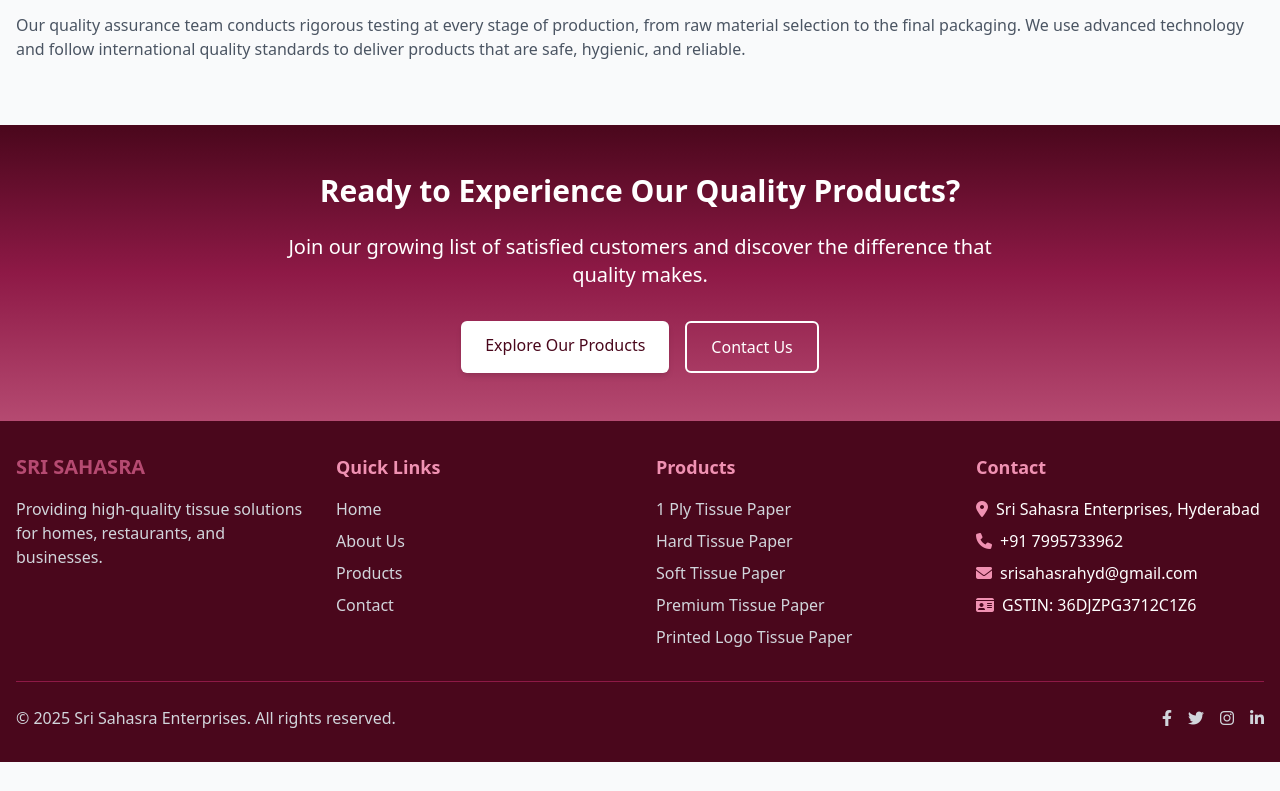
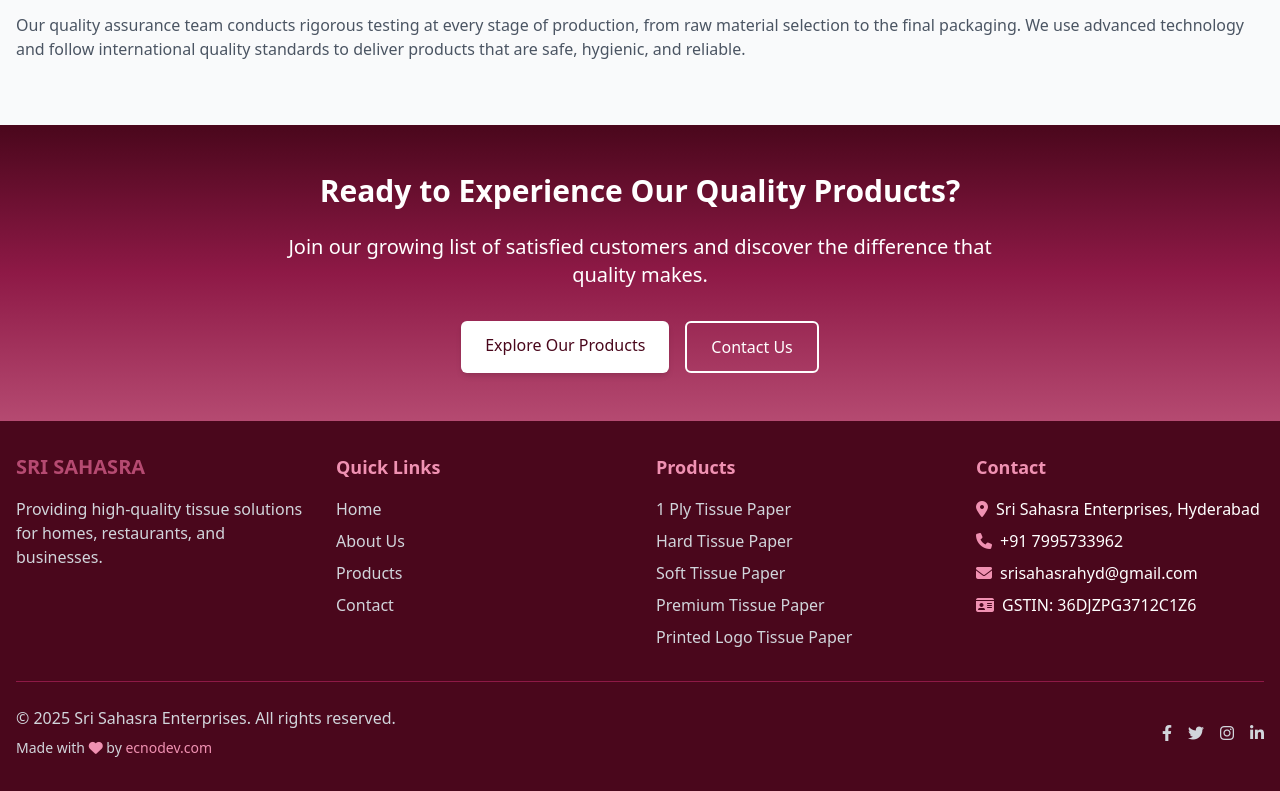
Before and after one commit to sairaj1454/sstissue, a plain HTML site: page about.html in a window 1280 px wide. Shown: the part 2051-2842 px from the top of the page. Before the commit the page ends 2813 px from the top, so only its background shows below. Drawn offline with nearby package versions, Linux system fonts and the light colour scheme.

Commit message:
Added 'Made with love by ecnodev.com' to footer of all pages

```diff
--- a/about.html
+++ b/about.html
@@ -280,7 +280,8 @@
             </div>
             <div class="border-t border-[#8E1946] mt-8 pt-6 flex flex-col md:flex-row justify-between items-center">
                 <p class="text-gray-300 mb-4 md:mb-0">
-                    &copy; 2025 Sri Sahasra Enterprises. All rights reserved.
+                    &copy; 2025 Sri Sahasra Enterprises. All rights reserved. <br>
+                    <span class="text-sm mt-2 inline-block">Made with <i class="fas fa-heart text-[#F091B2]"></i> by <a href="https://ecnodev.com" target="_blank" class="text-[#F091B2] hover:text-white">ecnodev.com</a></span>
                 </p>
                 <div class="flex space-x-4">
                     <a href="#" class="text-gray-300 hover:text-[#F091B2]">
```
Also changed, not shown: contact.html (+2 -1 lines), index.html (+2 -1 lines), products.html (+2 -1 lines), thank-you.html (+2 -1 lines).
